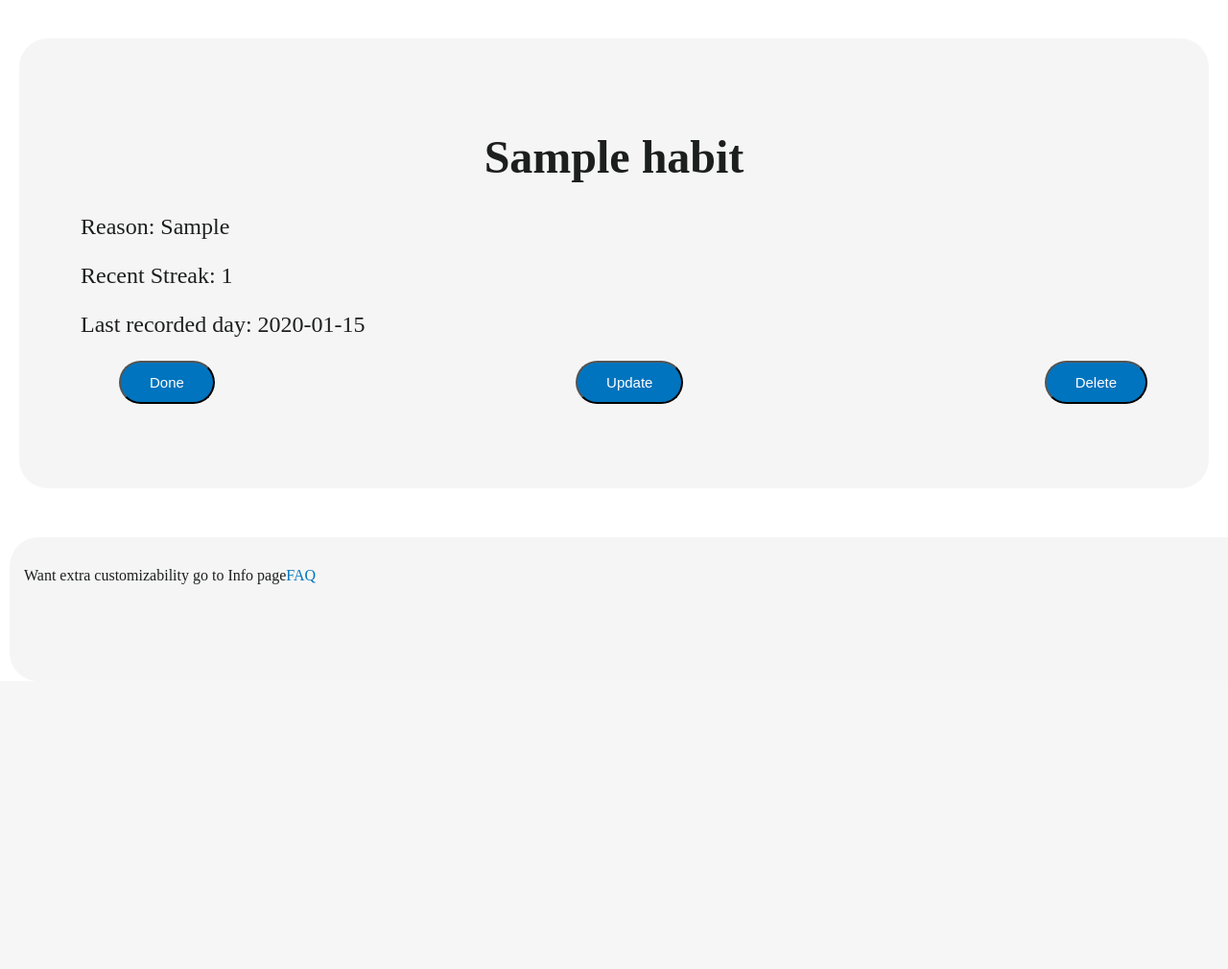
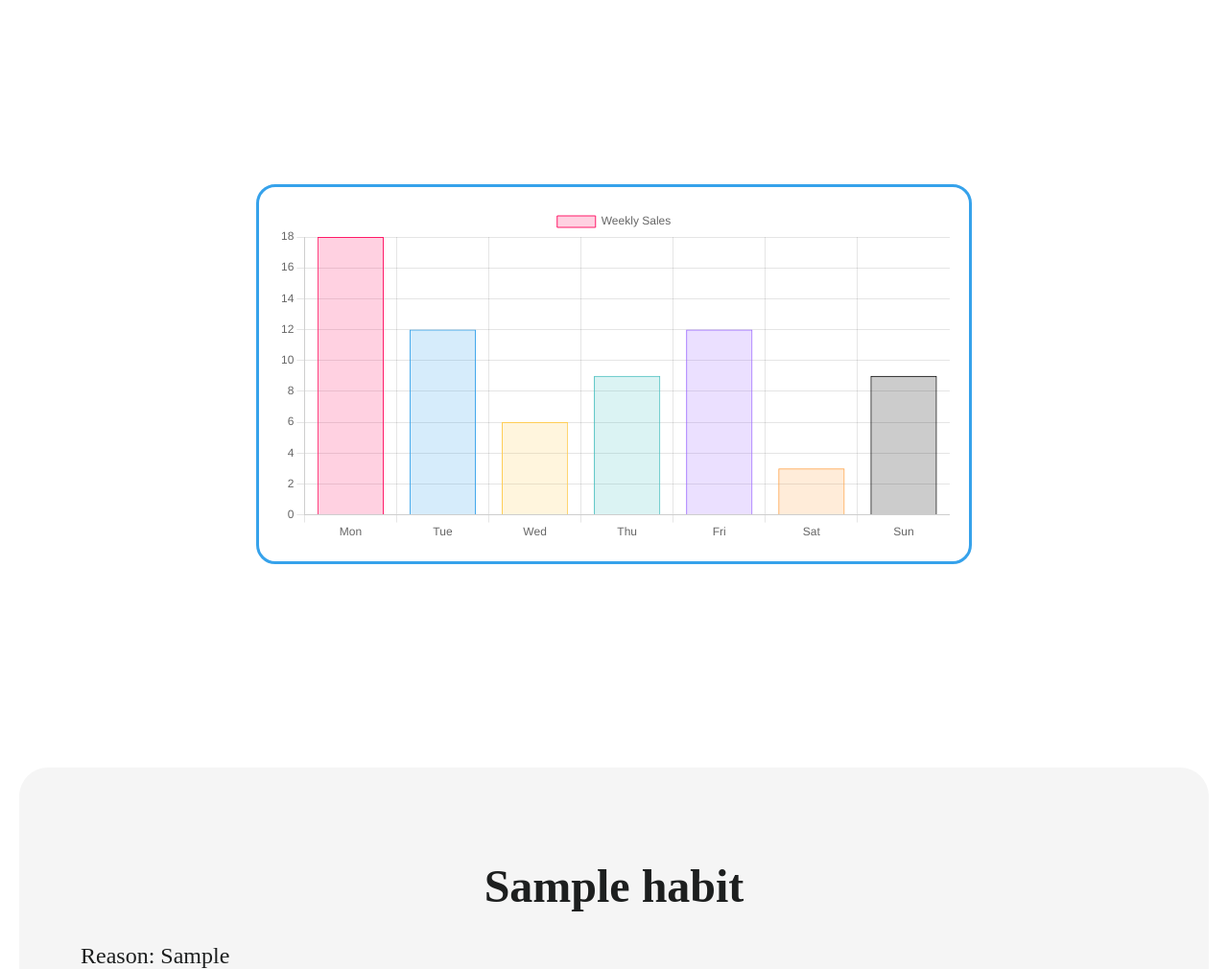
Before and after one commit to Jaxues/2023-Project, a Flask app: page /dashboard/1 in a window 1280 px wide. Shown: the part 90-1100 px from the top of the page at 96% size. Before the commit the page ends 699 px from the top, so only its background shows below. Run offline with Flask 3, Linux system fonts and the light colour scheme; a user stored in the database is signed in; tables that the repository leaves empty hold one stand-in row (values such as "Sample post"); some libraries are stand-ins or nearby versions.

Commit message:
Setting up chart.js

```diff
--- a/app/routes.py
+++ b/app/routes.py
@@ -388,14 +388,58 @@ def privacy():
 
     return render_template('pp.html', privacy_policy=privacy_policy)
 
+# Page for pictures of cats
+
+
+@app.route('/cat')
+def catpage():
+    return render_template('cats.html')
+
+
+@app.route('/shop')
+@login_required
+def shop():
+    form = ShopForm()
+    return render_template('shop.html', form=form)
+
+
+@app.route('/achivement')
+@login_required
+def achievements():
+    return render_template('achivements.html')
+
+
+"""
+@app.route('/resources')
+def resources():
+
+    good_habits = [
+        {
+            'name': 'Physical Exercise',
+            'description': 'Engaging in physical activity is beneficial for overall health and fitness. Theese could provide good alternatives to addictive substances, excessie screen time, or getting out to meet people',
+            'replacement': 'Here are some examples of physical exercises:',
+            'resources': ['Go for a walk or run in the park', 'Play a sport (e.g., soccer, basketball)', 'Attend a fitness class or gym session', 'Try yoga or Pilates', 'Go adventure with rock climbing,hiking, kayaking with others', 'Be in nature and take a walk']
+        },
+        {
+            'name': 'Reading',
+            'description': 'Reading helps expand knowledge, enhance creativity, and improve cognitive abilities.',
+            'replacement': 'Here are some reading suggestions:',
+            'resources': ['Read a novel or fiction book', 'Explore non-fiction books on a specific topic of interest', 'Subscribe to a reputable news outlet or magazine', 'Join a book club for discussions', 'Replace watching with reading when you need information']
+        },
+
+    ]
+
 
 @app.route("/resources", methods=["get"])
 def resources():
     return render_template('resources.html')
+#
+"""
+
+
 # Custom error handler for app
 
 
-"""
 def bad_request(error):
     return (
         render_template(
@@ -491,45 +535,3 @@ def handle_all_other_errors(error):
             error_message="Sorry, there was an internal server error.",),
             500,
             )
-
-# Page for pictures of cats
-
-
-@app.route('/cat')
-def catpage():
-    return render_template('cats.html')
-
-
-
-@app.route('/resources')
-def resources():
-
-    good_habits = [
-    {
-        'name': 'Physical Exercise',
-        'description': 'Engaging in physical activity is beneficial for overall health and fitness. Theese could provide good alternatives to addictive substances, excessie screen time, or getting out to meet people',
-        'replacement': 'Here are some examples of physical exercises:',
-        'resources': ['Go for a walk or run in the park', 'Play a sport (e.g., soccer, basketball)', 'Attend a fitness class or gym session', 'Try yoga or Pilates', 'Go adventure with rock climbing,hiking, kayaking with others', 'Be in nature and take a walk']
-    },
-    {
-        'name': 'Reading',
-        'description': 'Reading helps expand knowledge, enhance creativity, and improve cognitive abilities.',
-        'replacement': 'Here are some reading suggestions:',
-        'resources': ['Read a novel or fiction book', 'Explore non-fiction books on a specific topic of interest', 'Subscribe to a reputable news outlet or magazine', 'Join a book club for discussions', 'Replace watching with reading when you need information']
-    },
-
-]
-"""
-
-
-@app.route('/shop')
-@login_required
-def shop():
-    form = ShopForm()
-    return render_template('shop.html', form=form)
-
-
-@app.route('/achivement')
-@login_required
-def achievements():
-    return render_template('achivements.html')
--- a/app/static/css/style.css
+++ b/app/static/css/style.css
@@ -370,3 +370,30 @@ img.theme-icon {
 .theme-icon {
     fill: var(--secondary_color);
 }
+
+
+.chartMenu {
+    width: 100vw;
+    height: 40px;
+    background: #1A1A1A;
+}
+
+.chartMenu p {
+    padding: 10px;
+    font-size: 20px;
+}
+
+.chartCard {
+    width: 100vw;
+    height: calc(100vh - 40px);
+    display: flex;
+    align-items: center;
+    justify-content: center;
+}
+
+.chartBox {
+    width: 700px;
+    padding: 20px;
+    border-radius: 20px;
+    border: solid 3px rgba(54, 162, 235, 1);
+    background: white;
--- a/app/templates/achivements.html
+++ b/app/templates/achivements.html
@@ -1,4 +1,5 @@
 {% extends 'base.html' %}
+<title> Achievements</title>
 {% block content%}
 <div class="achievment">
     <svg src="{{url_for('static', filename='images/award-svgrepo-com.svg')}}"></svg>
--- a/app/templates/dashboard.html
+++ b/app/templates/dashboard.html
@@ -5,8 +5,64 @@
 <!-- If there are habits, display them -->
 {% if id == 1 %}
 <!-- If it's the first page, display 3 habits -->
-            <div id="heatmap-data" style="display: none;">{{ frontend_heatmap_data }}</div>
-            <div id="myheatMap"></div>
+<div class="chartCard">
+    <div class="chartBox">
+        <canvas id="myChart"></canvas>
+    </div>
+</div>
+<script type="text/javascript" src="https://cdn.jsdelivr.net/npm/chart.js/dist/chart.umd.min.js"></script>
+<script>
+    // setup
+    const data = {
+        labels: ['Mon', 'Tue', 'Wed', 'Thu', 'Fri', 'Sat', 'Sun'],
+        datasets: [{
+            label: 'Weekly Sales',
+            data: [18, 12, 6, 9, 12, 3, 9],
+            backgroundColor: [
+                'rgba(255, 26, 104, 0.2)',
+                'rgba(54, 162, 235, 0.2)',
+                'rgba(255, 206, 86, 0.2)',
+                'rgba(75, 192, 192, 0.2)',
+                'rgba(153, 102, 255, 0.2)',
+                'rgba(255, 159, 64, 0.2)',
+                'rgba(0, 0, 0, 0.2)'
+            ],
+            borderColor: [
+                'rgba(255, 26, 104, 1)',
+                'rgba(54, 162, 235, 1)',
+                'rgba(255, 206, 86, 1)',
+                'rgba(75, 192, 192, 1)',
+                'rgba(153, 102, 255, 1)',
+                'rgba(255, 159, 64, 1)',
+                'rgba(0, 0, 0, 1)'
+            ],
+            borderWidth: 1
+        }]
+    };
+
+    // config
+    const config = {
+        type: 'bar',
+        data,
+        options: {
+            scales: {
+                y: {
+                    beginAtZero: true
+                }
+            }
+        }
+    };
+
+    // render init block
+    const myChart = new Chart(
+        document.getElementById('myChart'),
+        config
+    );
+
+    // Instantly assign Chart.js version
+    const chartVersion = document.getElementById('chartVersion');
+    chartVersion.innerText = Chart.version;
+</script>
 {% for Habit in Habits.limit(habits_first_page) %}
 <div class="Habit">
     <h1>{{ Habit.name }}</h1>
@@ -77,7 +133,8 @@
 {% endif %}
 {% else %}
 <div class="habit">
-         <p style="text-align: center;">No habits currently added. Go to <a href="{{ url_for('addhabit') }}">Add Habit page</a> to add one.</p>
+    <p style="text-align: center;">No habits currently added. Go to <a href="{{ url_for('addhabit') }}">Add Habit
+            page</a> to add one.</p>
 </div>
 {% endif %}
 <script src="{{ url_for('static', filename='js/heatmap.js') }}"></script>
```
Lines whose indentation alone changed are shown as unchanged.
